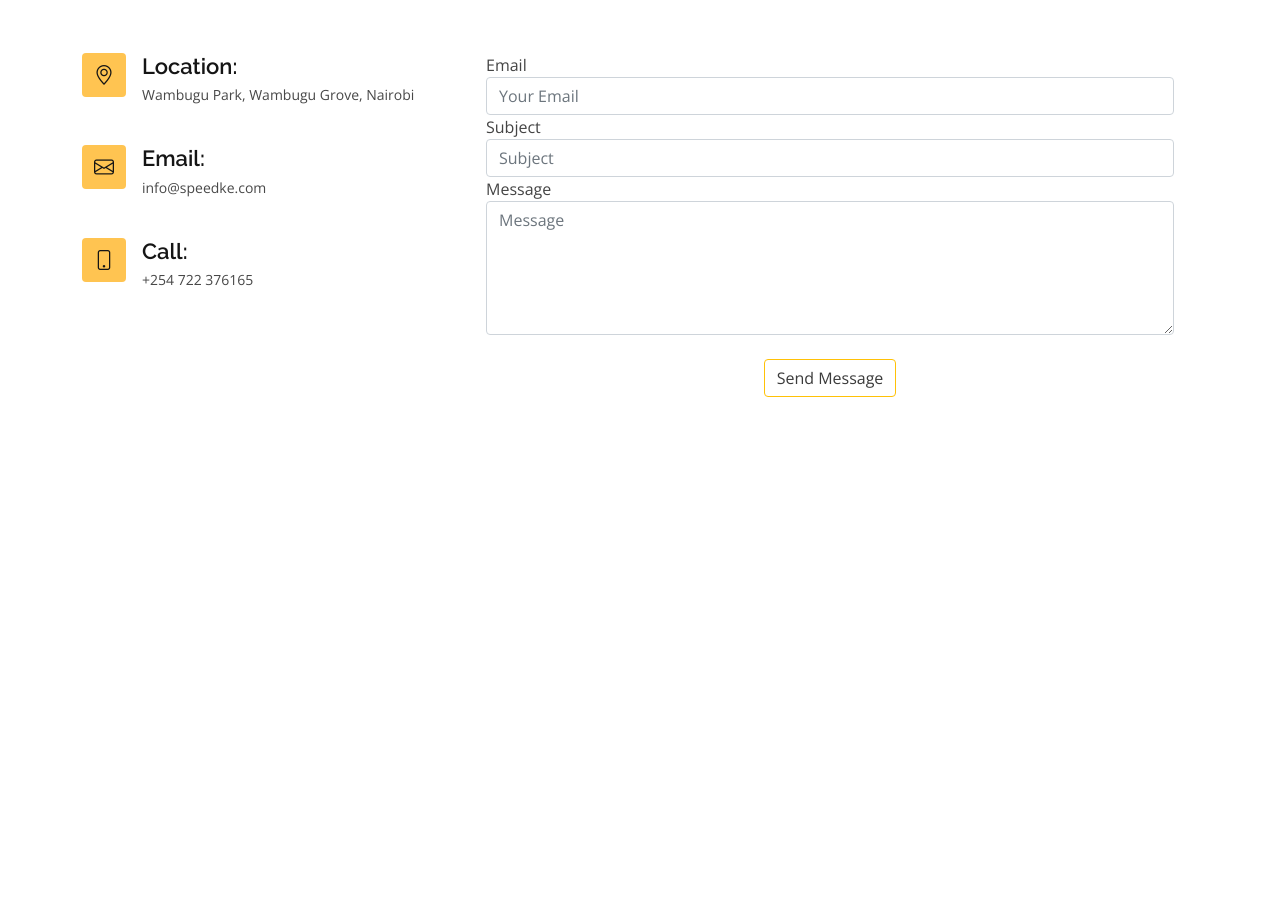
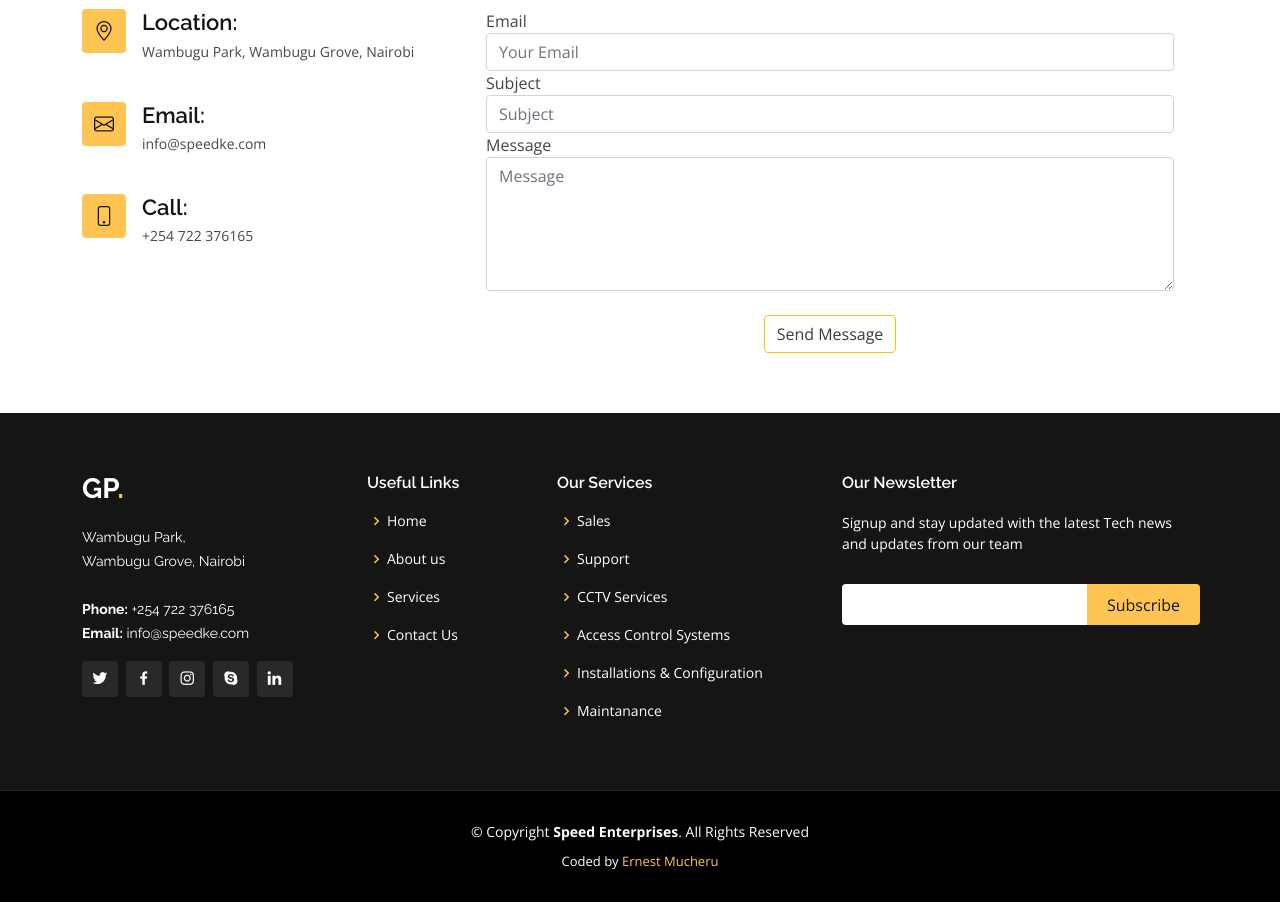
Before and after one commit to ernestmucheru/speed, a Django app: page / in a window 1280 px wide. Shown: the part 3363-4265 px from the top of the page. Before the commit the page ends 3760 px from the top, so only its background shows below. Run offline with Django 4.2, Linux system fonts and the light colour scheme; some libraries are stand-ins or nearby versions.

Commit message:
added footer section and updated cta

```diff
--- a/speed/templates/base.html
+++ b/speed/templates/base.html
@@ -12,6 +12,8 @@
 {% include 'calltoaction.html' %}
 {% include 'contact.html' %}
 
+{% include 'footer.html' %}
+
 {% include 'scripts.html' %}
 </body>
 </html>
--- a/speed/templates/calltoaction.html
+++ b/speed/templates/calltoaction.html
@@ -3,9 +3,11 @@
     <div class="container" data-aos="zoom-in">
 
       <div class="text-center">
-        <h3>Call To Action</h3>
-        <p> Duis aute irure dolor in reprehenderit in voluptate velit esse cillum dolore eu fugiat nulla pariatur. Excepteur sint occaecat cupidatat non proident, sunt in culpa qui officia deserunt mollit anim id est laborum.</p>
-        <a class="cta-btn" href="#">Call To Action</a>
+        <!-- <h3>Call To Action</h3> -->
+        <strong><p style="font-size: 20px;"> “The advance of technology is based on making it fit in so that you don't really even notice it, so it's part of everyday life.”</p>
+        </strong>
+        <p><span><i><b>Bill Gates,</b>cofounder Microsoft</i></span></p>
+        <!-- <a class="cta-btn" href="#">Call To Action</a> -->
       </div>
 
     </div>
--- /dev/null
+++ b/speed/templates/footer.html
@@ -0,0 +1,74 @@
+<!-- ======= Footer ======= -->
+<footer id="footer">
+    <div class="footer-top">
+      <div class="container">
+        <div class="row">
+
+          <div class="col-lg-3 col-md-6">
+            <div class="footer-info">
+              <h3>Gp<span>.</span></h3>
+              <p>
+                Wambugu Park,<br>
+                Wambugu Grove, Nairobi<br><br>
+                <strong>Phone:</strong> +254 722 376165<br>
+                <strong>Email:</strong> info@speedke.com<br>
+              </p>
+              <div class="social-links mt-3">
+                <a href="#" class="twitter"><i class="bx bxl-twitter"></i></a>
+                <a href="#" class="facebook"><i class="bx bxl-facebook"></i></a>
+                <a href="#" class="instagram"><i class="bx bxl-instagram"></i></a>
+                <a href="#" class="google-plus"><i class="bx bxl-skype"></i></a>
+                <a href="#" class="linkedin"><i class="bx bxl-linkedin"></i></a>
+              </div>
+            </div>
+          </div>
+
+          <div class="col-lg-2 col-md-6 footer-links">
+            <h4>Useful Links</h4>
+            <ul>
+              <li><i class="bx bx-chevron-right"></i> <a href="#">Home</a></li>
+              <li><i class="bx bx-chevron-right"></i> <a href="#">About us</a></li>
+              <li><i class="bx bx-chevron-right"></i> <a href="#">Services</a></li>
+              <li><i class="bx bx-chevron-right"></i> <a href="#">Contact Us</a></li>
+              <!-- <li><i class="bx bx-chevron-right"></i> <a href="#">Privacy policy</a></li> -->
+            </ul>
+          </div>
+
+          <div class="col-lg-3 col-md-6 footer-links">
+            <h4>Our Services</h4>
+            <ul>
+              <li><i class="bx bx-chevron-right"></i> <a href="#">Sales</a></li>
+              <li><i class="bx bx-chevron-right"></i> <a href="#">Support</a></li>
+              <li><i class="bx bx-chevron-right"></i> <a href="#">CCTV Services</a></li>
+              <li><i class="bx bx-chevron-right"></i> <a href="#">Access Control Systems</a></li>
+              <li><i class="bx bx-chevron-right"></i> <a href="#">Installations & Configuration</a></li>
+              <li><i class="bx bx-chevron-right"></i> <a href="#">Maintanance</a></li>
+            </ul>
+          </div>
+
+          <div class="col-lg-4 col-md-6 footer-newsletter">
+            <h4>Our Newsletter</h4>
+            <p>Signup and stay updated with the latest Tech news and updates from our team</p>
+            <form action="" method="post">
+              <input type="email" name="email"><input type="submit" value="Subscribe">
+            </form>
+
+          </div>
+
+        </div>
+      </div>
+    </div>
+
+    <div class="container">
+      <div class="copyright">
+        &copy; Copyright <strong><span>Speed Enterprises</span></strong>. All Rights Reserved
+      </div>
+      <div class="credits">
+        <!-- All the links in the footer should remain intact. -->
+        <!-- You can delete the links only if you purchased the pro version. -->
+        <!-- Licensing information: https://bootstrapmade.com/license/ -->
+        <!-- Purchase the pro version with working PHP/AJAX contact form: https://bootstrapmade.com/gp-free-multipurpose-html-bootstrap-template/ -->
+        Coded by <a href="#">Ernest Mucheru</a>
+      </div>
+    </div>
+  </footer><!-- End Footer -->
```
